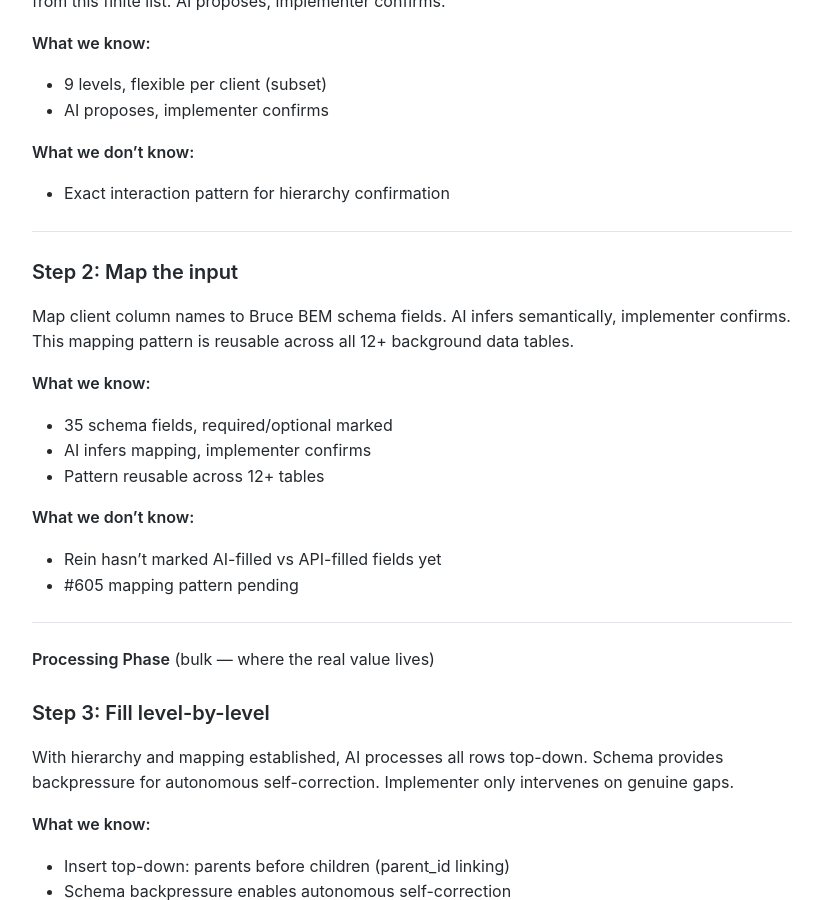
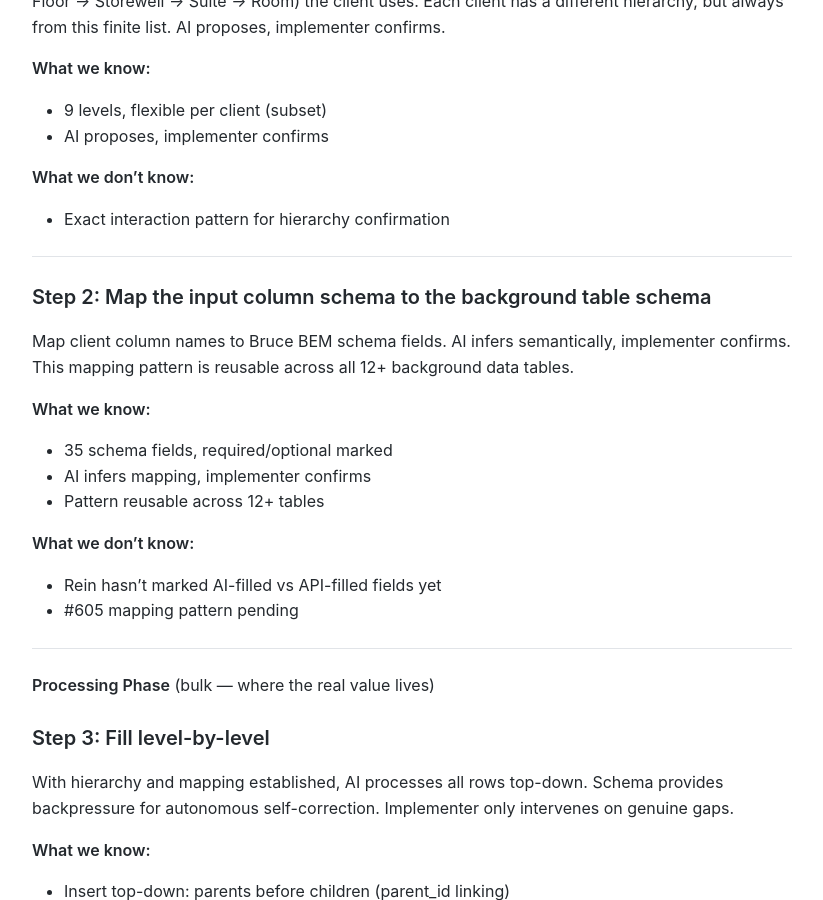
Before and after one commit to MariusWilsch/public-wilsch-ai-pages, a Jekyll site: the page built from project/archibus-fm-assistant/chain-1b-bulk-entry-design.md, in a window 1280 px wide and 900 px high, scrolled down 2938 px. Shown: the whole window, without its empty margins (228-1051 px from the left). Built offline with Jekyll 4.4.1, drawn with Linux system fonts in a browser that asks for light colours; our own code applies the rules of GitHub Pages for plain Markdown files; some of the changed text lies outside the part shown.

Commit message:
Sync from hippocampus 2026-01-29

```diff
--- a/project/archibus-fm-assistant/chain-1b-bulk-entry-design.md
+++ b/project/archibus-fm-assistant/chain-1b-bulk-entry-design.md
@@ -13,7 +13,7 @@ Populating Bruce BEM's background data requires understanding the client's hiera
 
 **The process requires three steps:**
 1. **Understand the hierarchy** — which levels does this client use? (subset of 9 possible)
-2. **Map the input** — client column names → Bruce BEM schema fields
+2. **Map the input column schema to the background table schema** — client column names → Bruce BEM schema fields
 3. **Fill level-by-level** — parents must exist before children, resolving gaps row by row
 
 An **importer** already exists — it inserts data when the input matches the schema perfectly. But client data is never perfect: inconsistent columns, missing values, varying formats.
@@ -85,7 +85,7 @@ Determine which of the 9 possible levels (Campus → Site → Complex → Proper
 
 ---
 
-### Step 2: Map the input
+### Step 2: Map the input column schema to the background table schema
 
 Map client column names to Bruce BEM schema fields. AI infers semantically, implementer confirms. This mapping pattern is reusable across all 12+ background data tables.
 
```
